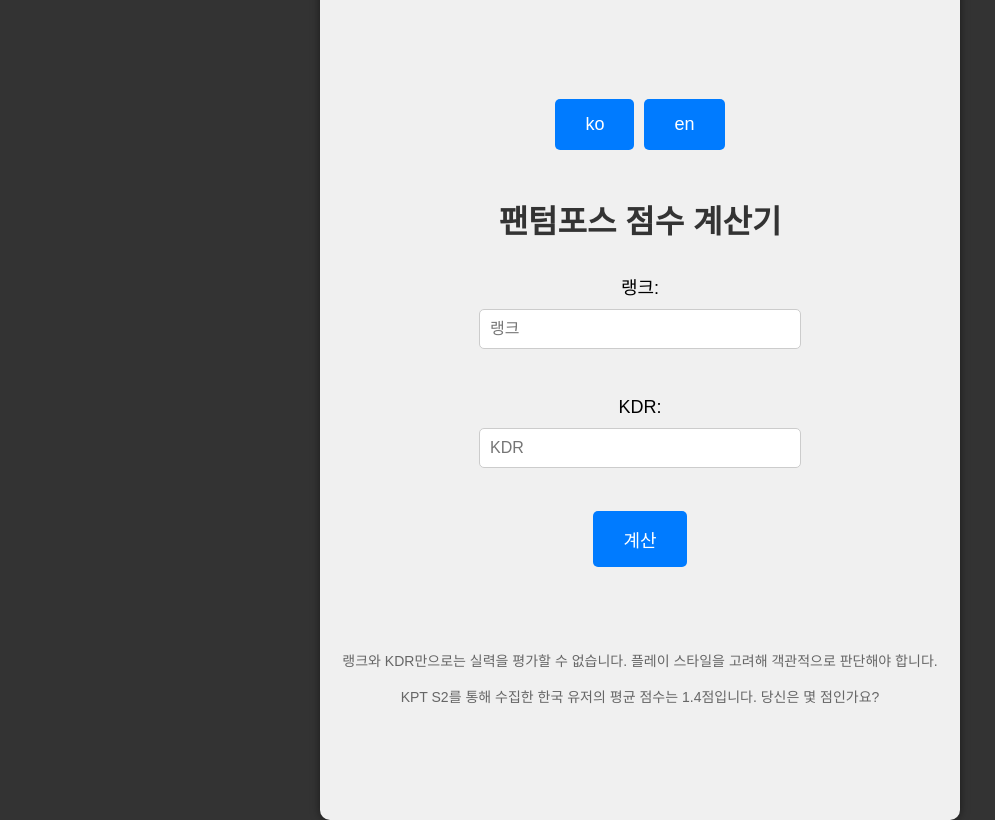
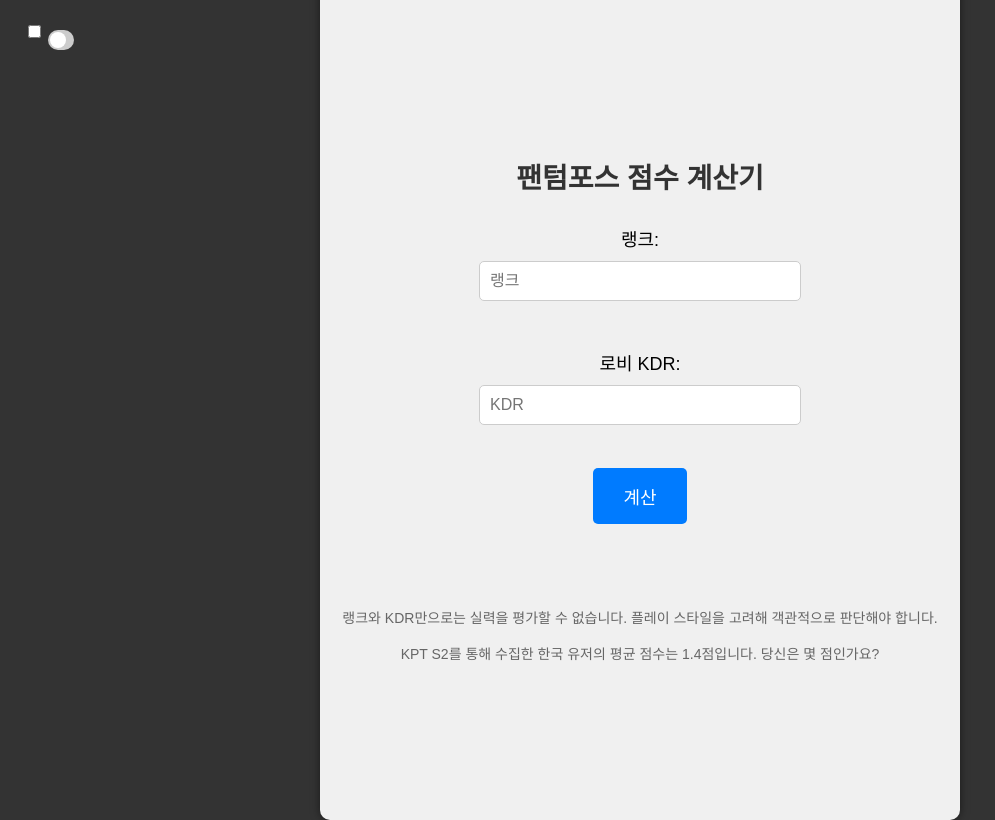
Before and after one commit to Yusi0/Yusi0.github.io, a plain HTML site: page index.html in a window 1280 px wide. Shown: the whole page, without its empty margins (0-995 px from the left). Drawn offline with Linux system fonts and the light colour scheme.

Commit message:
Update index.html

```diff
--- a/index.html
+++ b/index.html
@@ -12,6 +12,7 @@
             justify-content: center;
             height: 100vh;
             margin: 0;
+            position: relative;
         }
         .container {
             background-color: #f0f0f0;
@@ -28,6 +29,7 @@
         }
         h1 {
             color: #333;
+            font-size: 28px;
         }
         label {
             font-size: 18px;
@@ -65,10 +67,49 @@
             color: #666;
             text-align: center;
         }
-        .language-buttons {
+        .language-switch {
+            position: absolute;
+            top: 20px;
+            left: 20px;
             display: flex;
-            justify-content: center;
-            margin-bottom: 20px;
+            align-items: center;
+        }
+        .switch {
+            position: relative;
+            display: inline-block;
+            width: 34px;
+            height: 20px;
+        }
+        .switch input {
+            opacity: 0;
+            width: 0;
+            height: 0;
+        }
+        .switch::before {
+            content: "";
+            position: absolute;
+            width: 100%;
+            height: 100%;
+            background-color: #ccc;
+            border-radius: 34px;
+            transition: 0.4s;
+        }
+        .switch::after {
+            content: "";
+            position: absolute;
+            width: 16px;
+            height: 16px;
+            left: 2px;
+            bottom: 2px;
+            background-color: white;
+            border-radius: 50%;
+            transition: 0.4s;
+        }
+        input:checked + .switch::before {
+            background-color: #007BFF;
+        }
+        input:checked + .switch::after {
+            transform: translateX(14px);
         }
     </style>
     <script>
@@ -76,7 +117,7 @@
             en: {
                 title: "PF Score Calc.",
                 rankLabel: "Rank:",
-                kdLabel: "KDR:",
+                kdLabel: "Lobby KDR:",
                 calculateButton: "Calc!",
                 scoreMessage: "Score: ",
                 belowAverage: "Below Average",
@@ -87,7 +128,7 @@
             ko: {
                 title: "팬텀포스 점수 계산기",
                 rankLabel: "랭크:",
-                kdLabel: "KDR:",
+                kdLabel: "로비 KDR:",
                 calculateButton: "계산",
                 scoreMessage: "스코어: ",
                 belowAverage: "평균 미만",
@@ -106,6 +147,11 @@
             document.getElementById("kdLabel").innerText = translations[lang].kdLabel;
             document.getElementById("calculateButton").innerText = translations[lang].calculateButton;
             document.getElementById("additionalInfo").innerText = translations[lang].additionalInfo;
+        }
+
+        function toggleLanguage() {
+            const lang = document.getElementById('languageToggle').checked ? 'en' : 'ko';
+            changeLanguage(lang);
         }
 
         function calculateScore() {
@@ -142,11 +188,11 @@
     </script>
 </head>
 <body onload="changeLanguage('ko')">
+    <div class="language-switch">
+        <input type="checkbox" id="languageToggle" onclick="toggleLanguage()">
+        <label for="languageToggle" class="switch"></label>
+    </div>
     <div class="container">
-        <div class="language-buttons">
-            <button onclick="changeLanguage('ko')">ko</button>
-            <button onclick="changeLanguage('en')">en</button>
-        </div>
         <h1 id="title">팬텀포스 점수 계산기</h1>
         <label id="rankLabel" for="rankInput">랭크:</label>
         <input type="text" id="rankInput" placeholder="랭크"><br>
```
